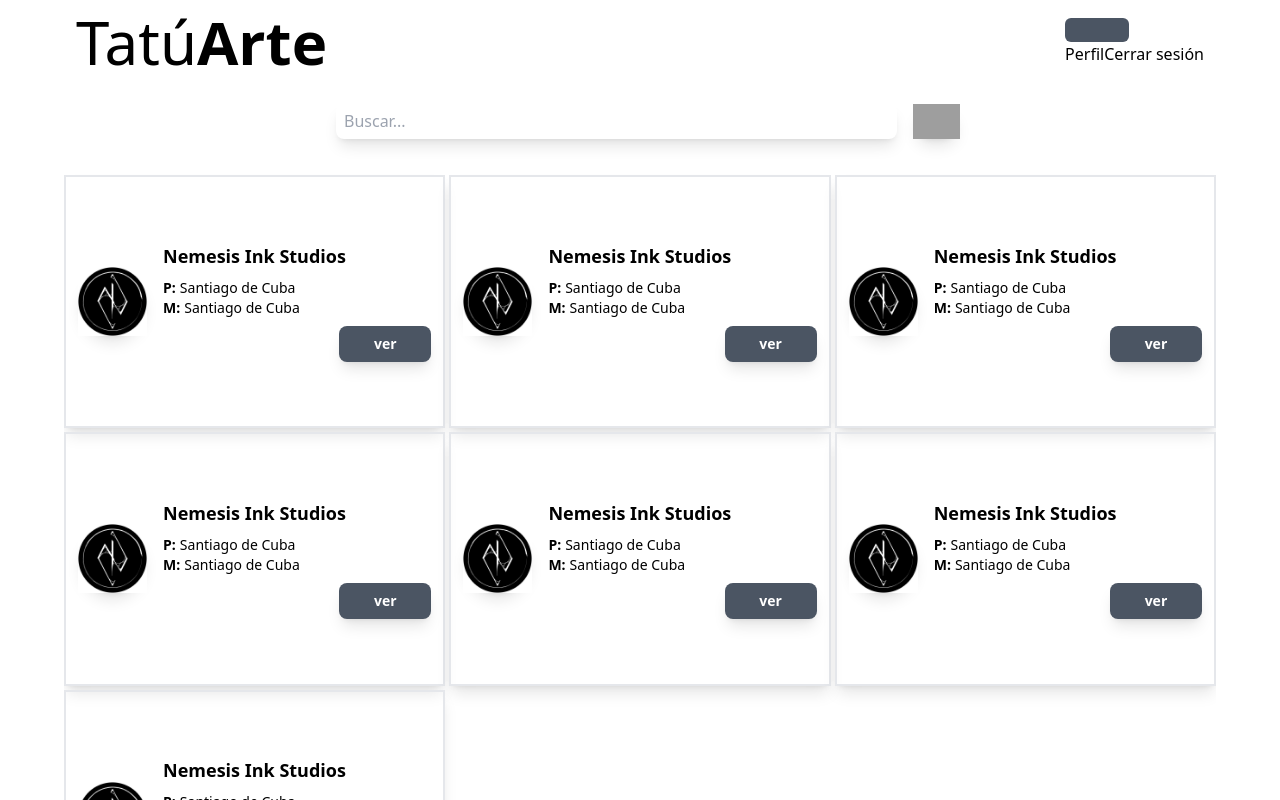
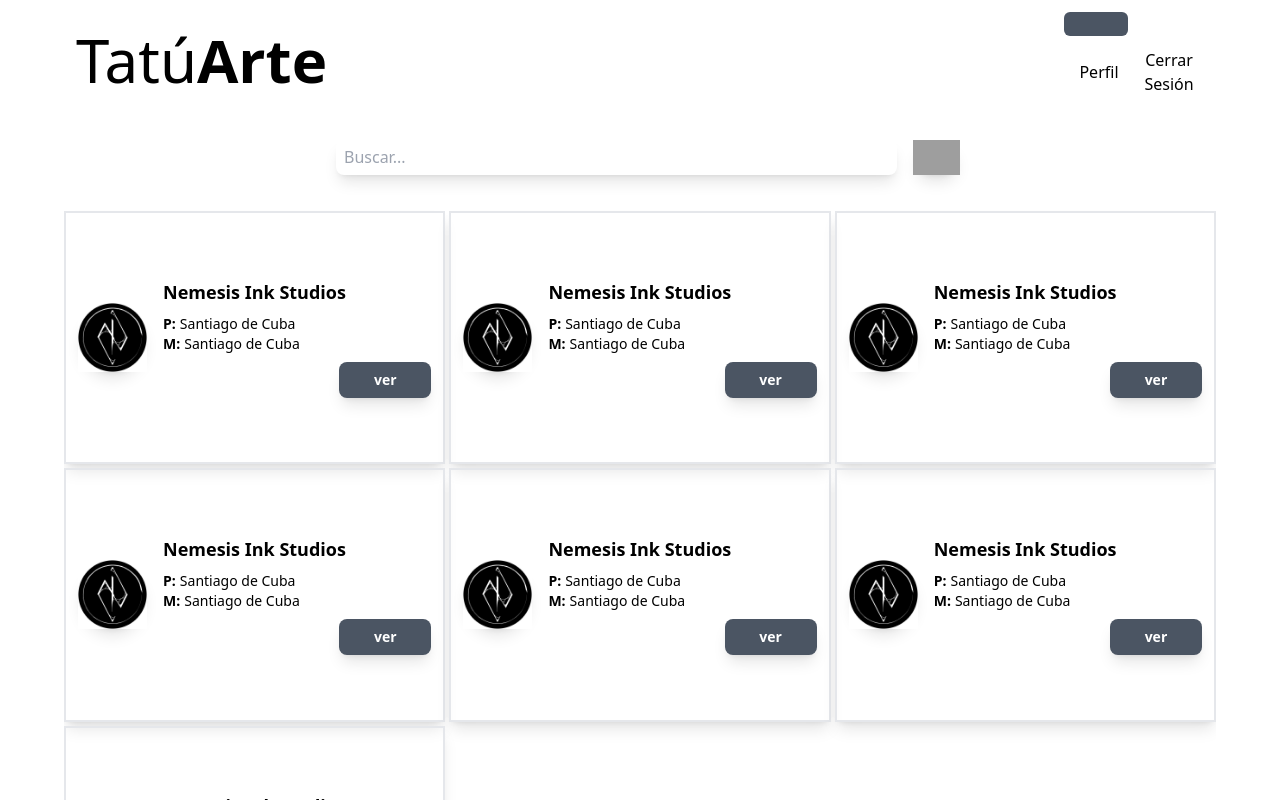
Before and after one commit to AlbeTorres/tatuarte, a React (Create React App) app: page /home in a window 1280 px wide. Shown: the top 800 px of the page. Built offline with nearby package versions, Linux system fonts and the light colour scheme; grey boxes are pictures that could not be loaded.

Commit message:
useroption cambio 50 ojone

```diff
--- a/src/components/home/UserOption/UserOption.js
+++ b/src/components/home/UserOption/UserOption.js
@@ -33,10 +33,19 @@ const UserOption = () => {
             <ul
               className="nav-menu nav-transicion">
               <li
-                className="">Perfil</li>
+                className="py-3 block w-full text-center
+                ">
+                  <Link to={"/home"}
+                    className='block w-full'>
+                    Perfil
+                  </Link>
+                </li>
 
               <li
-                className="">Cerrar sesión</li>
+                className="py-3 block w-full text-center"><Link to={"/home"}
+                className='block w-full'>
+                Cerrar Sesión
+              </Link></li>
             </ul>
 
         </nav>
--- a/src/components/home/UserOption/userOption.css
+++ b/src/components/home/UserOption/userOption.css
@@ -1,6 +1,6 @@
 .nav-menu{
     @apply flex items-center flex-col absolute top-14 left-0 right-0 bg-gray-600 text-white w-full
-    md:top-16
+    md:top-16 z-50
 }
 
 .nav-transicion{
```
